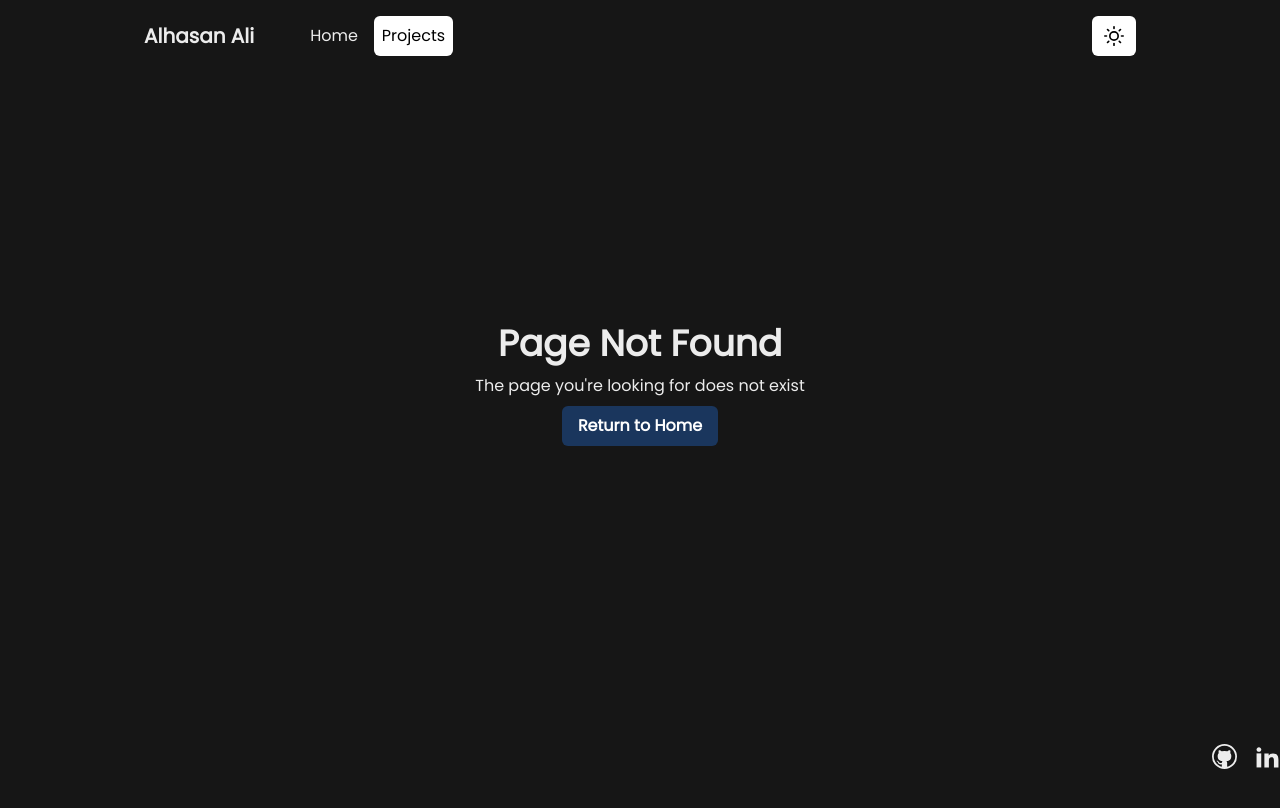
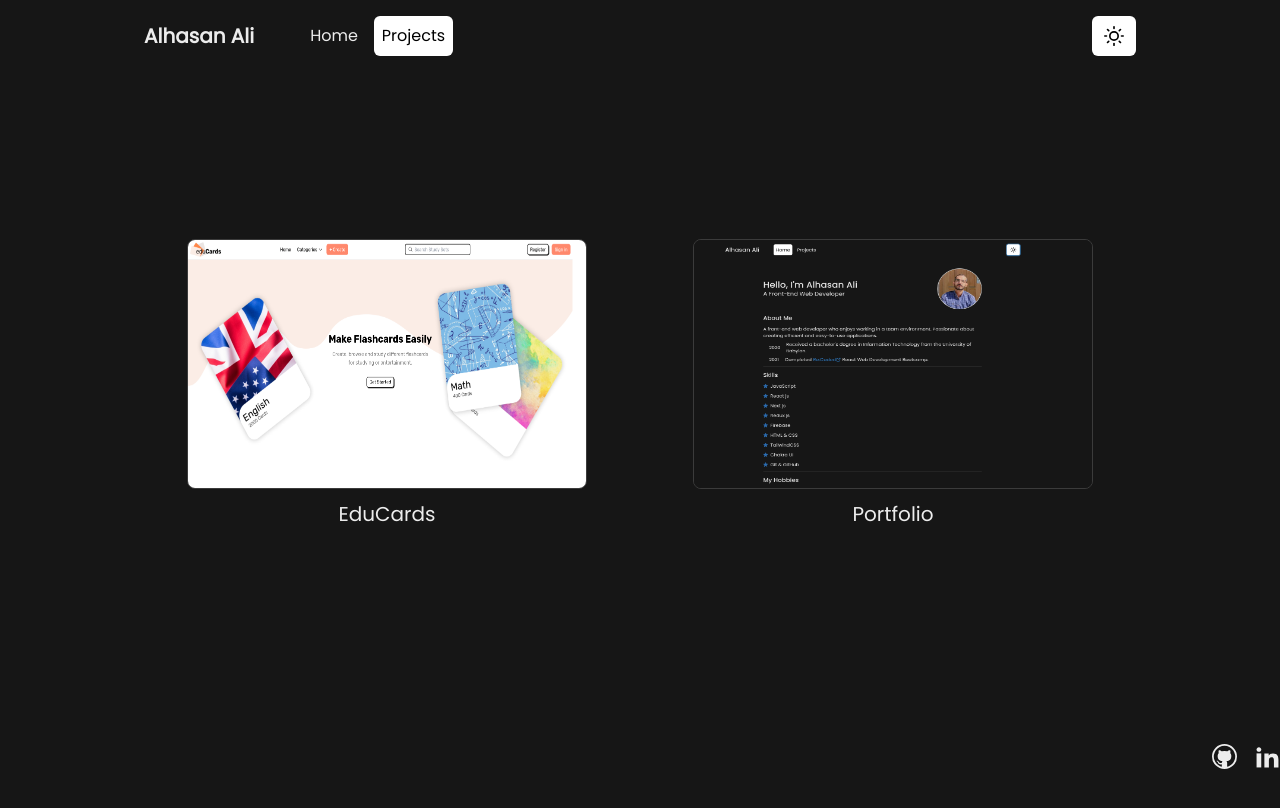
Before and after one commit to GE47/portfolio, a Next.js app: page /projects in a window 1280 px wide. Before the commit this address had no page. Built offline with nearby package versions, Linux system fonts and the light colour scheme.

Commit message:
feat(Projects): create projects page

```diff
--- /dev/null
+++ b/pages/projects/index.tsx
@@ -0,0 +1,30 @@
+import { NextPage } from "next";
+import { Box, SimpleGrid } from "@chakra-ui/layout";
+
+import ProjectItem from "../../components/ProjectItem";
+import projectsData from "../../projects";
+
+const Projects: NextPage = () => {
+  return (
+    <Box
+      py="10"
+      minH="80vh"
+      display="flex"
+      flexDir="column"
+      justifyContent="center"
+    >
+      <SimpleGrid columns={{ base: 1, md: 2 }} gap={5}>
+        {projectsData.map((project) => (
+          <ProjectItem
+            id={project.id}
+            key={project.id}
+            title={project.title}
+            cover={project.cover}
+          />
+        ))}
+      </SimpleGrid>
+    </Box>
+  );
+};
+
+export default Projects;
```
